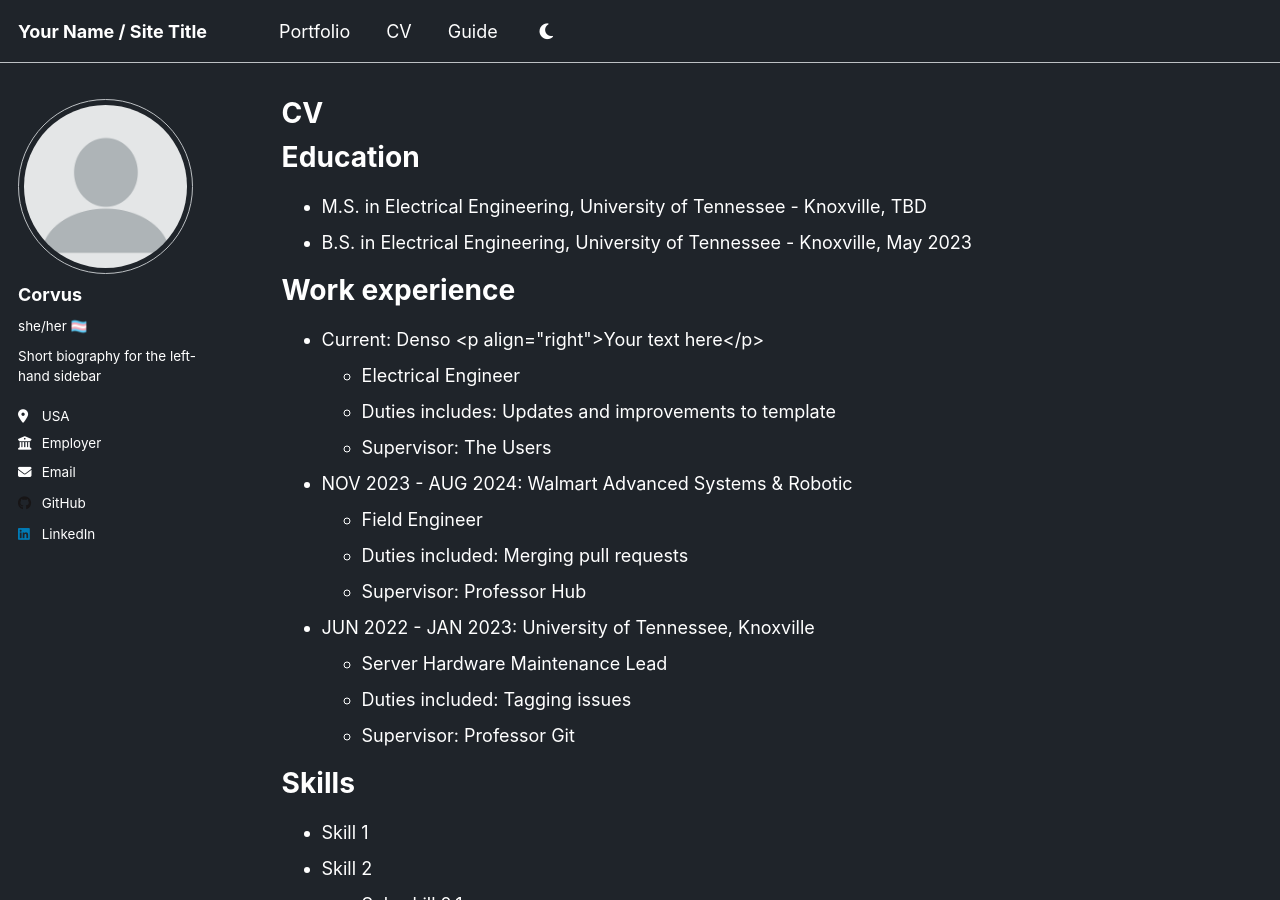
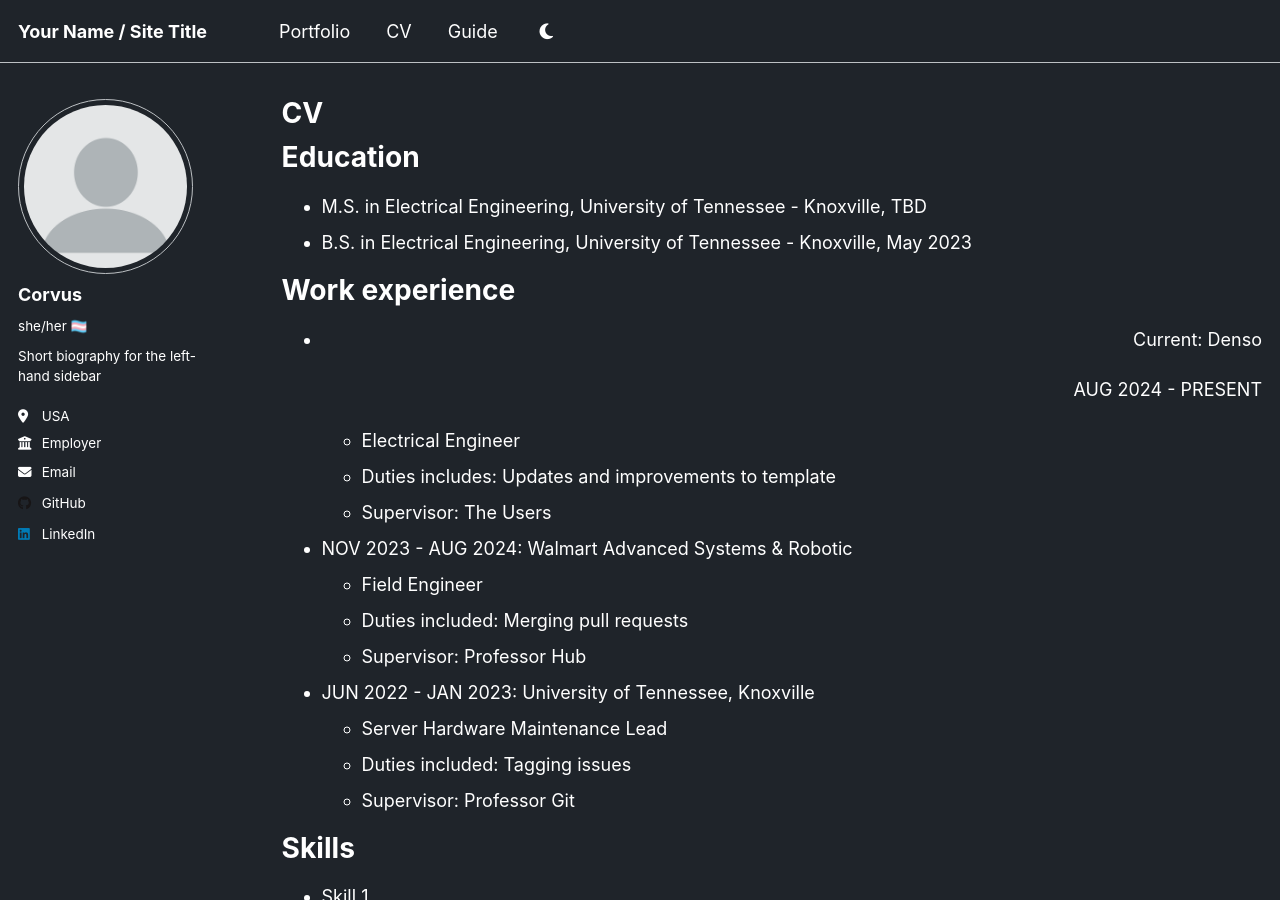
Before and after one commit to Corvus-Callosum/corvus-callosum.github.io, a Jekyll site: the page built from _pages/cv.md, in a window 1280 px wide and 900 px high. Built offline with Jekyll 4.4.1, drawn with Linux system fonts in a browser that asks for light colours.

Commit message:
Update cv.md

```diff
--- a/_pages/cv.md
+++ b/_pages/cv.md
@@ -16,7 +16,7 @@ Education
 
 Work experience
 ======
-* Current: Denso <p align="right">Your text here</p>
+* <p align="right">Current: Denso</p> <p align="right">AUG 2024 - PRESENT</p>
   * Electrical Engineer
   * Duties includes: Updates and improvements to template
   * Supervisor: The Users
```
